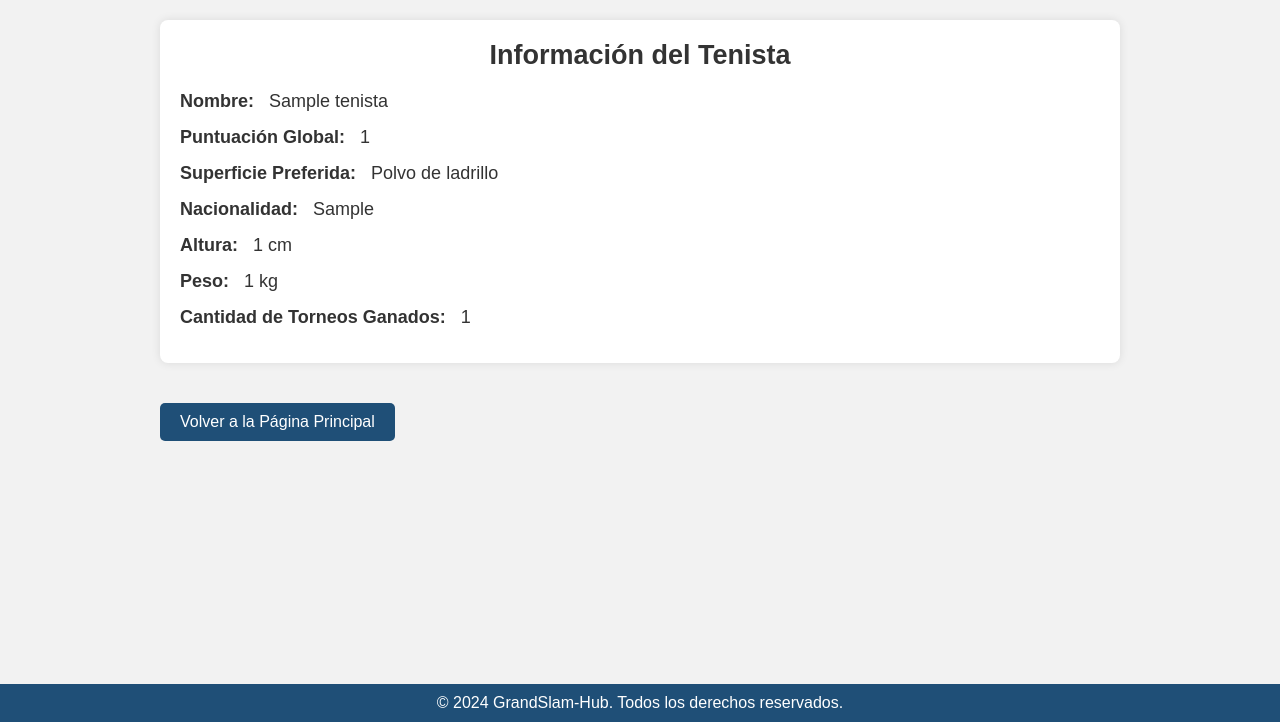
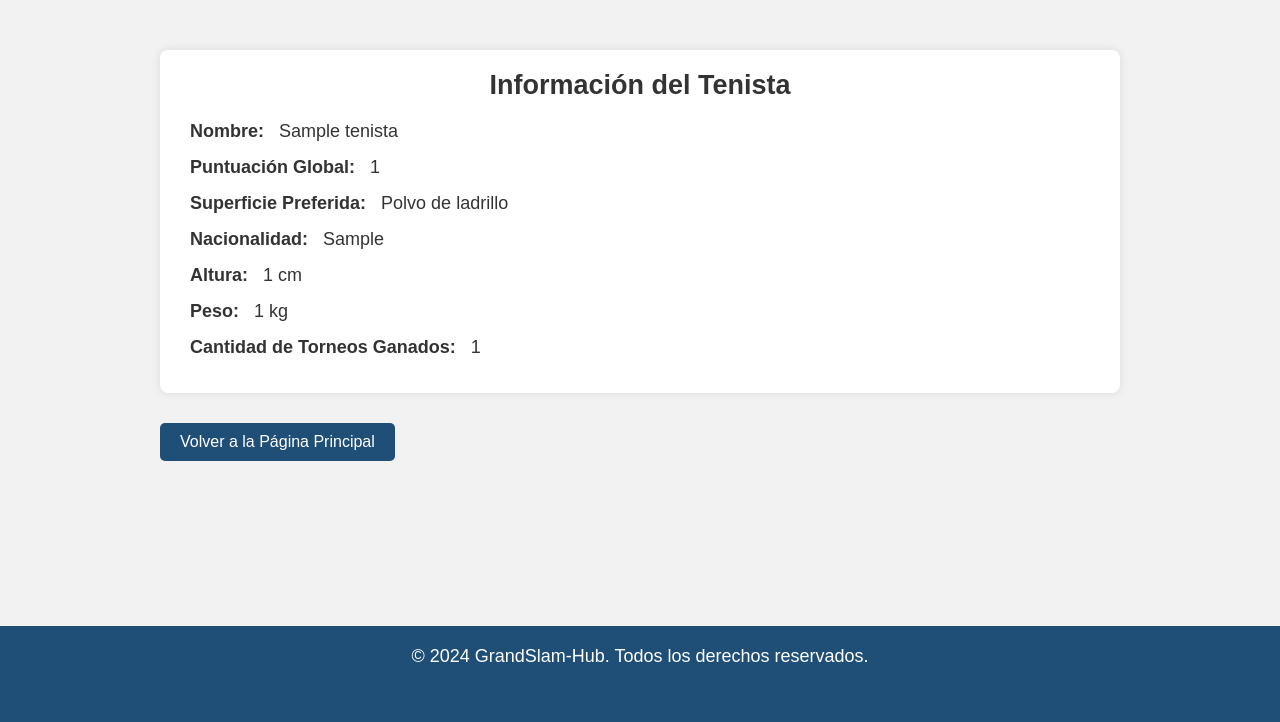
Before and after one commit to justosaenzv/TPFinal-justosaenzvaliente, a Flask app: page /tenistas/1 in a window 1280 px wide. Shown: the part 78-800 px from the top of the page. Run offline with Flask 3, Linux system fonts and the light colour scheme; tables that the repository leaves empty hold one stand-in row (values such as "Sample post").

Commit message:
Cambio tamanio fuente en la informacion que se muestra del tenista

```diff
--- a/static/css/mostrar_tenista.css
+++ b/static/css/mostrar_tenista.css
@@ -1,11 +1,9 @@
-/* Reset de estilos básicos */
 * {
     margin: 0;
     padding: 0;
     box-sizing: border-box;
 }
 
-/* Estilos generales */
 body {
     font-family: Arial, sans-serif;
     background-color: #f2f2f2;
@@ -14,7 +12,7 @@ body {
 
 .container {
     width: 80%;
-    max-width: 1000px; /* Ajuste el ancho máximo del contenedor principal */
+    max-width: 1000px;
     margin: 0 auto;
     padding: 20px;
 }
@@ -61,11 +59,12 @@ body {
 
 .tenista-info {
     background-color: white;
-    padding: 20px; /* Ajuste el padding para hacer el artículo un poco más alto */
+    padding: 20px;
     border-radius: 8px;
     box-shadow: 0 0 10px rgba(0,0,0,0.1);
     margin-bottom: 20px;
-    font-size: 18px; /* Aumente el tamaño de la letra dentro del artículo */
+    font-size: large;
+    margin: 30px auto 10px;
 }
 
 .tenista-info h1 {
@@ -79,6 +78,7 @@ body {
 
 .label {
     font-weight: bold;
+    margin-left: 10px;
 }
 
 .value {
@@ -107,4 +107,8 @@ body {
     position: fixed;
     bottom: 0;
     width: 100%;
+    margin: 0 auto;
+    padding: 20px;
+    height: 12vh;
+    font-size: large;
 }
```
